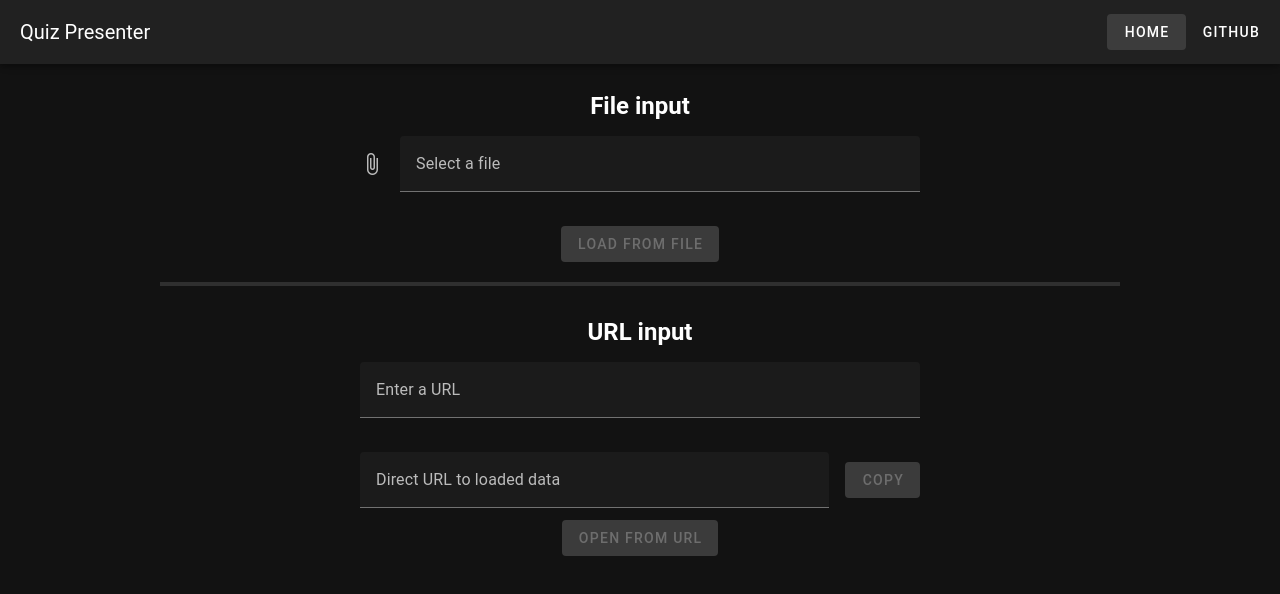
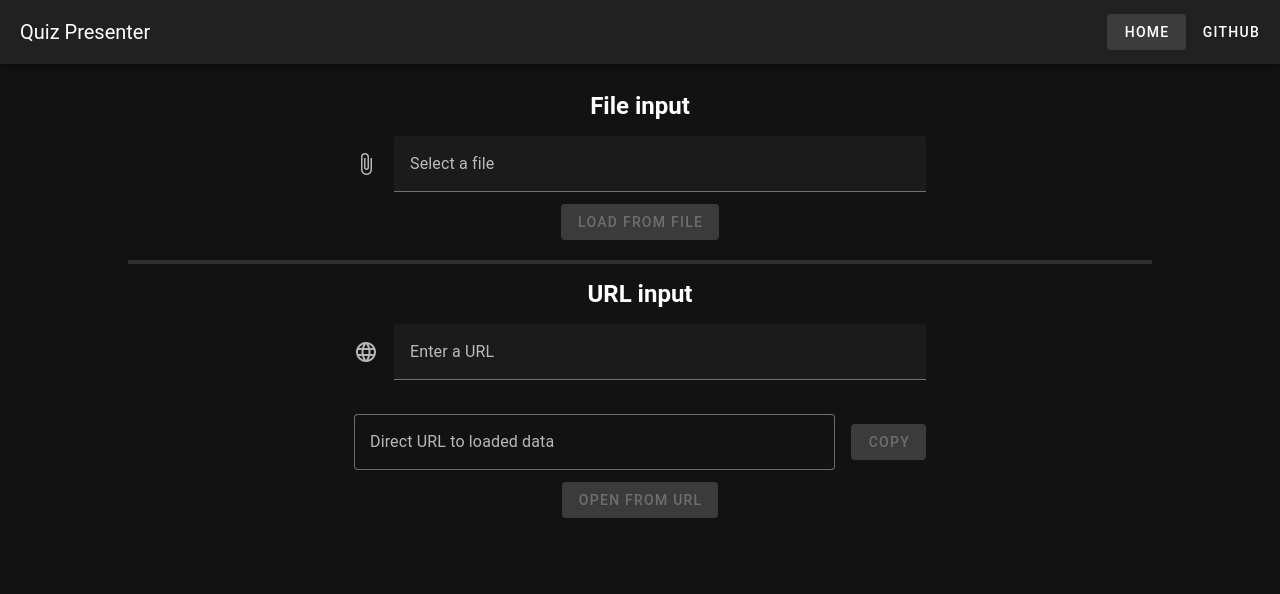
Before and after one commit to Trigary/quiz-presenter, a Vue app: page / in a window 1280 px wide. Shown: the top 594 px of the page. Built offline with nearby package versions, Linux system fonts and the light colour scheme.

Commit message:
use vuetify properly

```diff
--- a/src/views/ImportErrorView.vue
+++ b/src/views/ImportErrorView.vue
@@ -6,16 +6,16 @@ const data = takeTempOrThrow(importErrorKey)
 
 <template>
   <v-container>
-    <v-row class="justify-center pt-8">
+    <v-row justify="center" class="pt-8">
       <h2>{{ data.title }}</h2>
     </v-row>
-    <v-row class="justify-center pt-2">
-      <h3>{{ data.message }}</h3>
+    <v-row justify="center" class="pt-2">
+      <h4>{{ data.message }}</h4>
     </v-row>
-    <v-row class="justify-center pt-2" v-if="data.cause !== null">
-      <h3>{{ data.cause }}</h3>
+    <v-row justify="center" class="pt-2" v-if="data.cause !== null">
+      <h4>{{ data.cause }}</h4>
     </v-row>
-    <v-row class="justify-center pt-2">
+    <v-row justify="center" class="pt-2">
       <v-btn to="/">Back to home</v-btn>
     </v-row>
   </v-container>
--- a/src/views/ImportView.vue
+++ b/src/views/ImportView.vue
@@ -58,46 +58,53 @@ const loadFile = async () => {
 
 <template>
   <v-container class="pt-9">
-    <v-row class="justify-center">
+    <v-row justify="center">
       <h2>File input</h2>
     </v-row>
-    <v-row class="v-col-12 v-col-md-9 v-col-lg-6 mx-auto">
-      <v-file-input
-        v-model="sourceFile"
-        label="Select a file"
-        accept=".json"
-        :prepend-icon="undefined"
-      />
+    <v-row>
+      <v-col cols="12" md="9" lg="6" class="mx-auto">
+        <v-file-input v-model="sourceFile" label="Select a file" accept=".json" hide-details />
+      </v-col>
     </v-row>
-    <v-row class="justify-center">
+    <v-row justify="center">
       <v-btn @click="loadFile" :disabled="sourceFile.length === 0">Load from file</v-btn>
     </v-row>
   </v-container>
 
-  <v-divider class="mt-4 v-col-9 mx-auto" thickness="4" />
+  <v-divider class="mt-4 mb-2 mx-auto" thickness="4" length="80%" />
 
   <v-container>
-    <v-row class="justify-center">
+    <v-row justify="center">
       <h2>URL input</h2>
     </v-row>
-    <v-row class="v-col-12 v-col-md-9 v-col-lg-6 mx-auto">
-      <v-text-field v-model="sourceUrl" label="Enter a URL" :rules="[urlRule]" />
+    <v-row>
+      <v-col cols="12" md="9" lg="6" class="mx-auto">
+        <v-text-field
+          v-model="sourceUrl"
+          label="Enter a URL"
+          :rules="[urlRule]"
+          prepend-icon="mdi-web"
+        />
+      </v-col>
     </v-row>
-    <v-row class="v-col-12 v-col-md-9 v-col-lg-6 mx-auto pt-0">
+    <v-row>
+      <v-col cols="12" md="9" lg="6" class="mx-auto pt-0">
         <v-text-field
           v-model="convertedUrl"
           label="Direct URL to loaded data"
           readonly
           hide-details
-      />
-      <v-btn
-        @click="copyToClipboard(convertedUrl)"
-        class="ml-4 align-self-center"
-        :disabled="convertedUrl === ''"
+          variant="outlined"
+        >
+          <template #append>
+            <v-btn @click="copyToClipboard(convertedUrl)" :disabled="convertedUrl === ''"
               >Copy
             </v-btn>
+          </template>
+        </v-text-field>
+      </v-col>
     </v-row>
-    <v-row class="justify-center">
+    <v-row justify="center">
       <v-btn @click="loadUrl" :disabled="convertedUrl === ''">Open from URL</v-btn>
     </v-row>
   </v-container>
--- a/src/views/QuizView.vue
+++ b/src/views/QuizView.vue
@@ -13,7 +13,11 @@ const key = computed(
 </script>
 
 <template>
-  <h1>{{ useDataStore().getTitle() }}</h1>
+  <v-container>
+    <v-row justify="center">
+      <h1>{{ useDataStore().getTitle().value }}</h1>
+    </v-row>
+  </v-container>
 
   <Component
     v-if="bank.hasRemaining()"
@@ -22,7 +26,7 @@ const key = computed(
     :question="bank.getCurrent()"
   />
 
-  <template v-else> Done </template>
+  <template v-else>Done</template>
 
   <ul class="pt-4">
     <li>Remaining: {{ bank.getCountRemaining() }} out of {{ bank.getCountTotal() }}</li>
```
Lines whose indentation alone changed are shown as unchanged.
